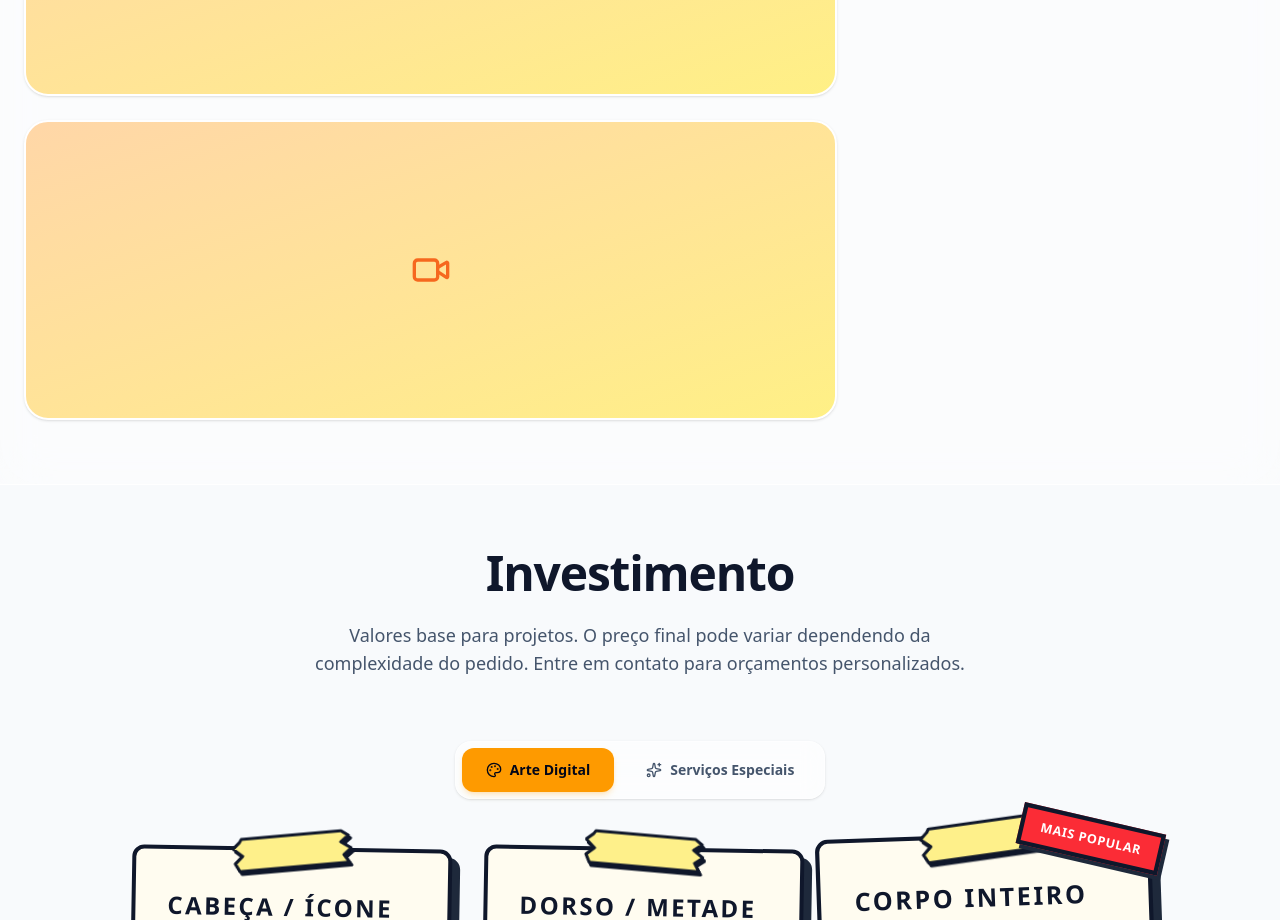
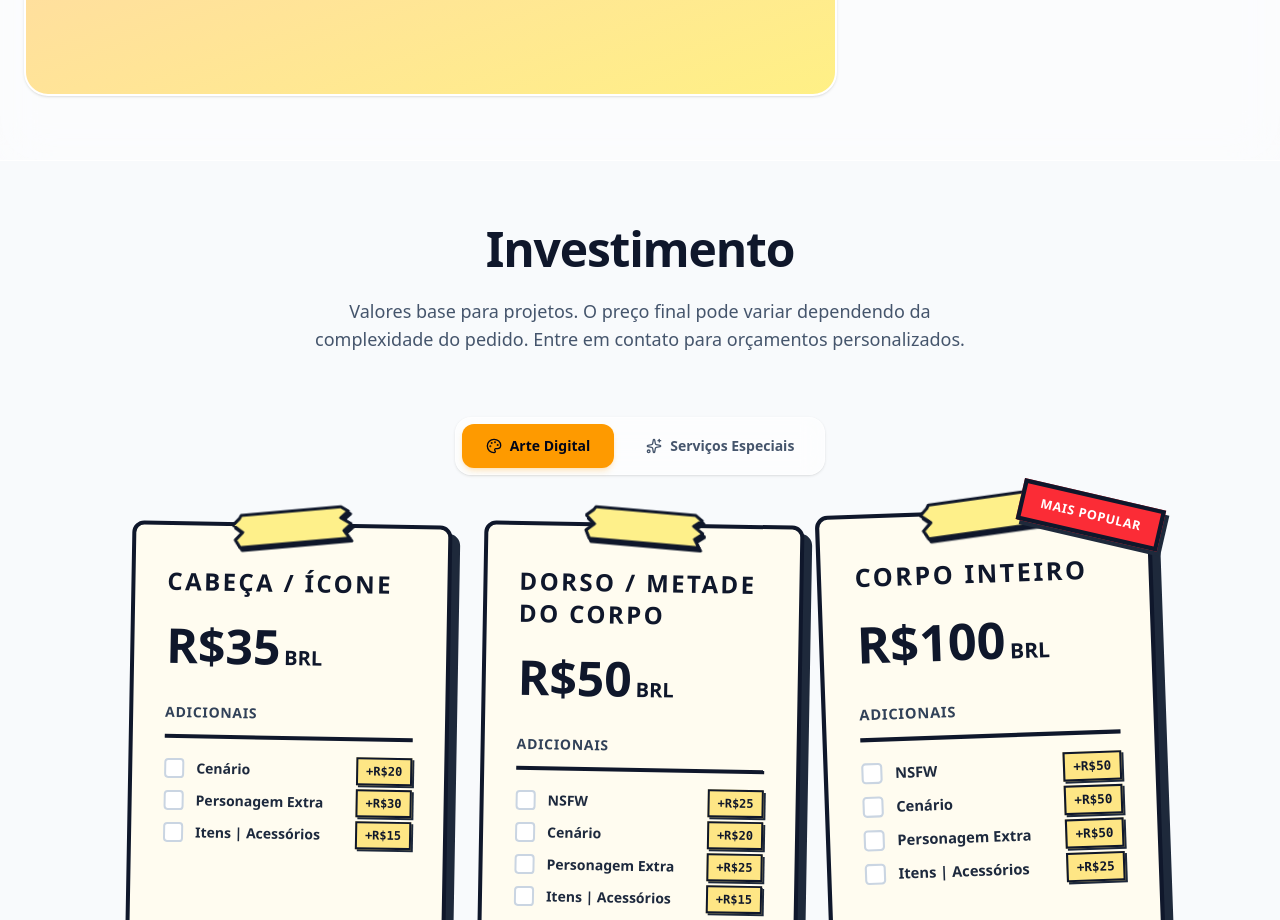
Before and after one commit to DiogoAlbq/PortfolioMaka, a React (Vite) app: page / in a window 1280 px wide. Shown: the part 1080-2000 px from the top of the page. Built offline with nearby package versions, Linux system fonts and the light colour scheme.

Commit message:
Update via Manager v5.0 — 2026-06-20 16:53

```diff
--- a/src/data.tsx
+++ b/src/data.tsx
@@ -228,8 +228,6 @@ export const videoItems: PortfolioItem[] = [
 
   { type: 'video', color: 'from-orange-200 to-yellow-200', iconColor: 'text-orange-600', icon: <Video className="w-10 h-10" />, double: true },
 
-  { type: 'video', color: 'from-orange-200 to-yellow-200', iconColor: 'text-orange-600', icon: <Video className="w-10 h-10" />, double: true },
-
   ];
 
 export const nsfwItems: PortfolioItem[] = [
```
Also changed, not shown: 1 other file (tests, documents, lock files or other folders).
